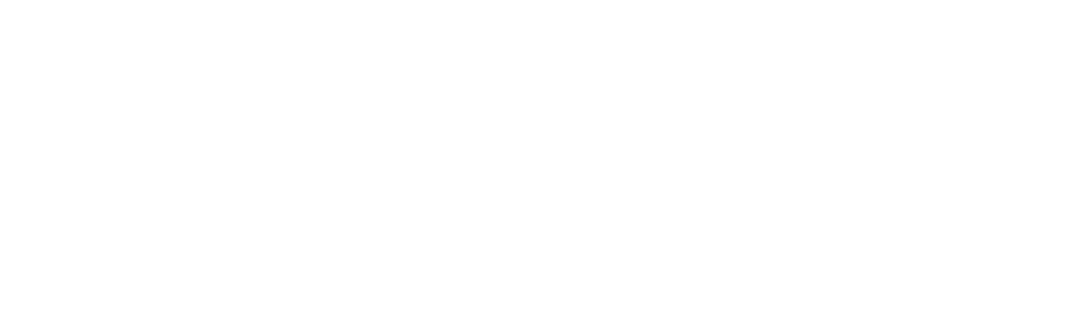
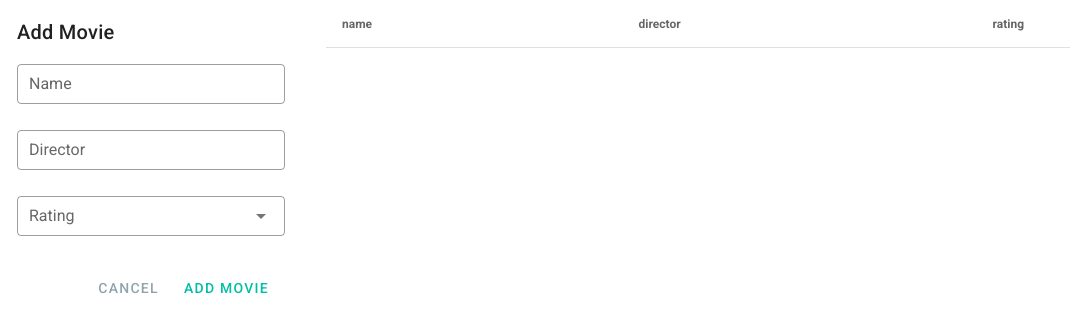
Before and after one commit to Daisky1113/frontedn-5, a Vue app: page /movie in a window 1280 px wide. Shown: the top 332 px of the page, without its empty margins (0-1070 px from the left). Built offline with nearby package versions, Linux system fonts and the light colour scheme.

Commit message:
Movieページを作成

```diff
--- /dev/null
+++ b/src/components/MovieForm.vue
@@ -0,0 +1,75 @@
+
+<template>
+  <v-card
+    class="mx-auto pb-5 overflow-y-auto"
+    max-width="300"
+    max-height ="100vh"
+    tile
+    flat
+  >
+  <v-card-title class=align-baseline>Add Movie</v-card-title>
+  <v-card-text class="pb-0">
+    <v-text-field
+      v-model="movieDetail.name"
+      outlined
+      dense
+      chips
+      small-chips
+      label="Name"
+    ></v-text-field>
+    <v-text-field
+      v-model="movieDetail.director"
+      outlined
+      dense
+      chips
+      small-chips
+      label="Director"
+    ></v-text-field>
+    <v-select
+      v-model="movieDetail.rating"
+      :items="[1,2,3,4,5]"
+      label="Rating"
+      dense
+      outlined
+    ></v-select>
+    <v-card-actions class="justify-end">
+      <v-btn
+        text
+        color="#90a4ae"
+        @click="clear"
+      >
+      Cancel
+      </v-btn>
+      <v-btn
+        text
+        color="teal accent-4"
+        @click="add"
+      >
+      Add Movie
+      </v-btn>
+    </v-card-actions>
+  </v-card-text>
+  </v-card>
+</template>
+<script>
+  // import { mapActions } from 'vuex'
+  export default {
+    components: {
+
+    },
+    data: () => ({
+      movieDetail: {
+        name: '',
+        director: ''
+      }
+    }),
+    methods: {
+      clear(){
+        this.movieDetail.name = ''
+      },
+      add(){
+        console.log(this.movieDetail)
+      },
+    }
+  }
+</script>
--- /dev/null
+++ b/src/components/MovieTable.vue
@@ -0,0 +1,27 @@
+<template>
+  <v-simple-table>
+    <template v-slot:default>
+      <thead>
+        <tr>
+          <th class="text-left">name</th>
+          <th class="text-left">director</th>
+          <th class="text-left">rating</th>
+        </tr>
+      </thead>
+      <tbody>
+        <tr v-for="movie in movies" :key="movie.id">
+          <td>{{ movie.name }}</td>
+          <td>{{ movie.director }}</td>
+          <td>{{ movie.rating }}</td>
+        </tr>
+      </tbody>
+    </template>
+  </v-simple-table>
+</template>
+<script>
+  export default {
+    props: {
+      movie: Array
+    },
+  }
+</script>
--- a/src/router/index.js
+++ b/src/router/index.js
@@ -1,7 +1,7 @@
 import Vue from 'vue'
 import VueRouter from 'vue-router'
 import Home from '../views/Home.vue'
-
+import Movie from '../views/Movie.vue'
 Vue.use(VueRouter)
 
 const routes = [
@@ -9,6 +9,11 @@
     path: '/',
     name: 'Home',
     component: Home
+  },
+  {
+    path: '/movie',
+    name: 'Movie',
+    component: Movie
   },
   {
     path: '/about',
--- /dev/null
+++ b/src/views/Movie.vue
@@ -0,0 +1,21 @@
+<template>
+<v-row>
+  <v-col cols="3">
+    <MovieForm/>
+  </v-col>
+  <v-col cols="9">
+    <MovieTable/>
+  </v-col>
+</v-row>
+</template>
+<script>
+import MovieForm from '../components/MovieForm.vue'
+import MovieTable from '../components/MovieTable.vue'
+export default{
+  name: 'MovieVue',
+  components: {
+    MovieForm,
+    MovieTable,
+  }
+}
+</script>
```
